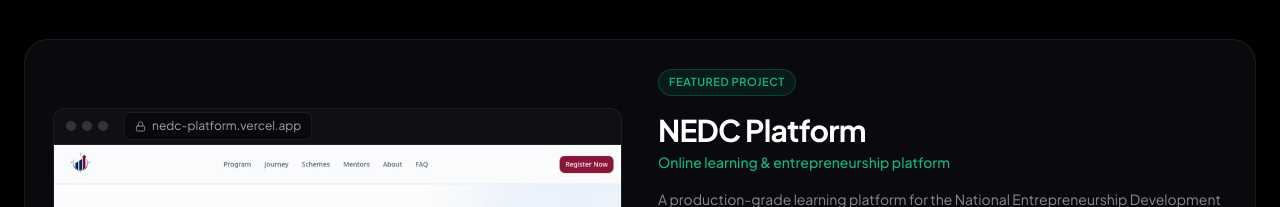
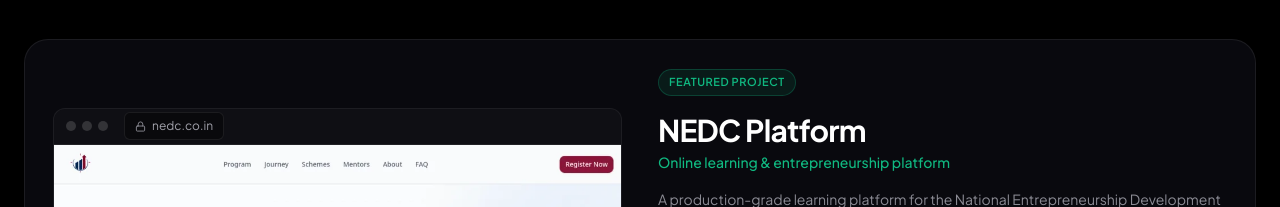
Before and after one commit to Shivanshu49/Portfolio, a Next.js app: page / in a window 1280 px wide. Shown: the part 3579-3786 px from the top of the page. Built offline with nearby package versions, Linux system fonts and the light colour scheme.

Commit message:
feat: update NEDC project URL to nedc.co.in

```diff
--- a/src/data/siteData.ts
+++ b/src/data/siteData.ts
@@ -244,8 +244,8 @@
       "Rate-limiting and transactional email",
     ],
     github: "https://github.com/Shivanshu49/NEDC-Platform",
-    live: "https://nedc-platform.vercel.app",
-    domain: "nedc-platform.vercel.app",
+    live: "https://www.nedc.co.in",
+    domain: "nedc.co.in",
     image: "/projects/nedc.webp",
     accent: "#10b981",
     featured: true,
```
